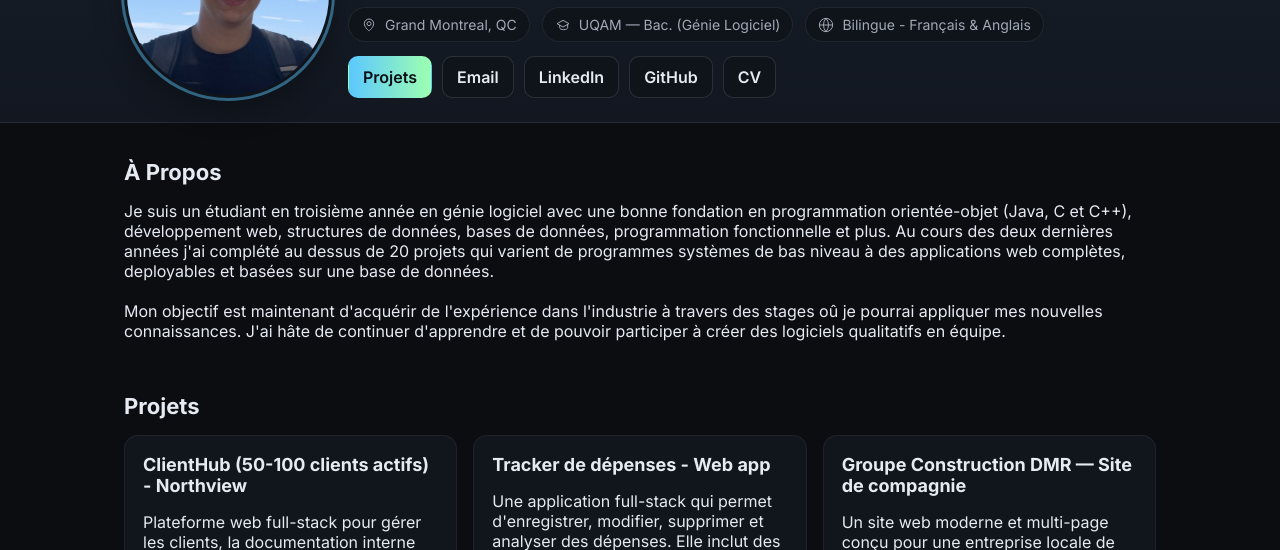
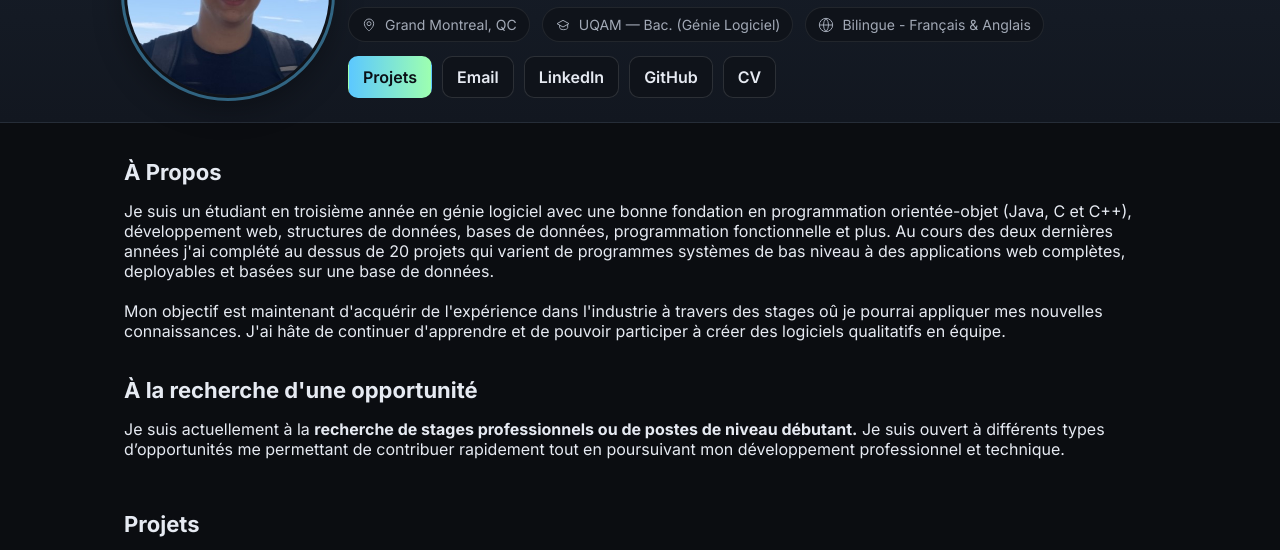
Before and after one commit to lapadulamichael/mikelap.github.io, a plain HTML site: page index_FR.html in a window 1280 px wide. Shown: the part 190-740 px from the top of the page. Drawn offline with Linux system fonts and the light colour scheme.

Commit message:
Add section for internship opportunities in index_FR.html

```diff
--- a/index_FR.html
+++ b/index_FR.html
@@ -198,6 +198,12 @@
         <br><br>
         Mon objectif est maintenant d'acquérir de l'expérience dans l'industrie à travers des stages oû je pourrai appliquer mes nouvelles
         connaissances. J'ai hâte de continuer d'apprendre et de pouvoir participer à créer des logiciels qualitatifs en équipe.
+        <br><br>
+        <h2>À la recherche d'une opportunité</h2>
+        <p>
+          Je suis actuellement à la <strong>recherche de stages professionnels ou de postes de niveau débutant.</strong> Je suis ouvert à différents types
+          d’opportunités me permettant de contribuer rapidement tout en poursuivant mon développement professionnel et technique.
+        </p>
       </p>
     </section>
 
```
